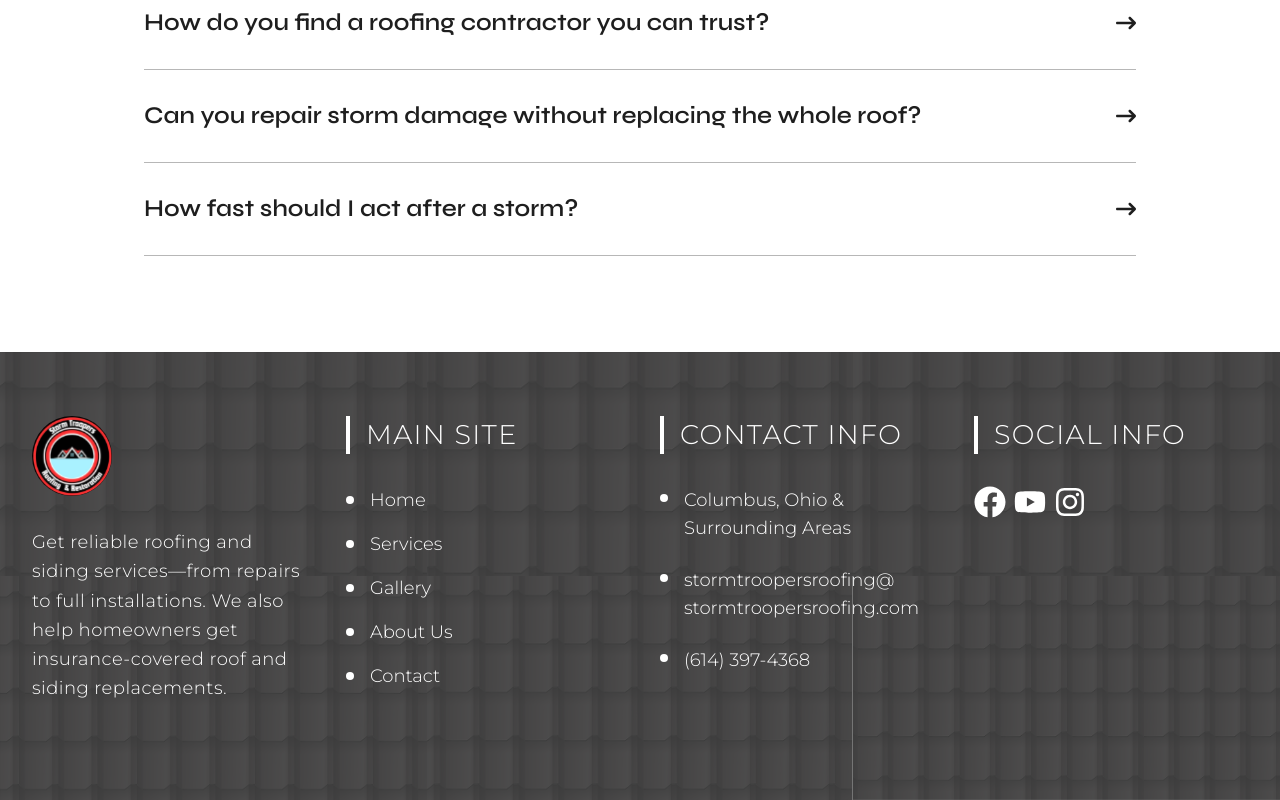
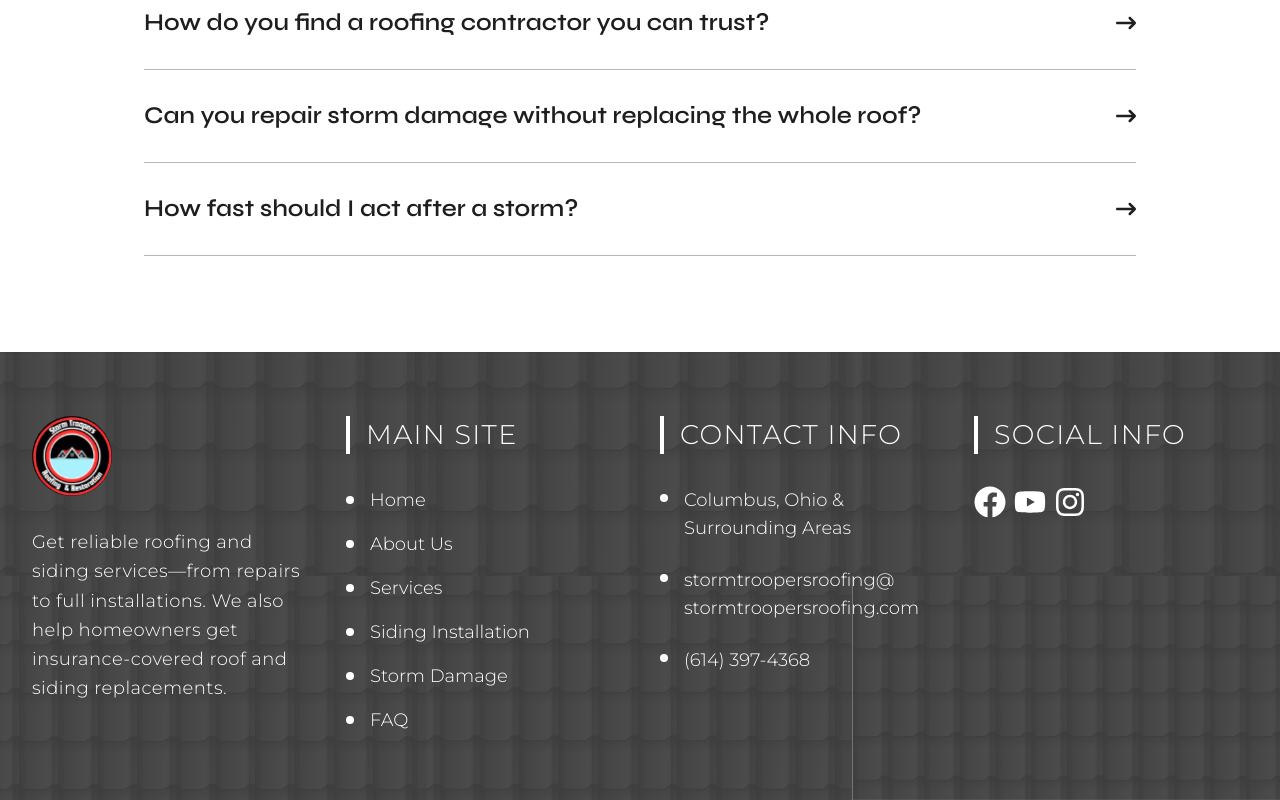
Before and after one commit to 36websolutions-arch/storm-troopers, a Next.js app: page / in a window 1280 px wide. Shown: the part 8057-8857 px from the top of the page. Built offline with nearby package versions, Linux system fonts and the light colour scheme.

Commit message:
update faq

```diff
--- a/src/common/Footer.tsx
+++ b/src/common/Footer.tsx
@@ -13,7 +13,32 @@ export default function Footer() {
     "/images/fot3.png",
   ];
 
-  const mainLinks = ["Home", "Services", "Gallery", "About Us", "Contact"];
+  const mainLinks = [
+    {
+      href: "#home",
+      label: "Home",
+    },
+    {
+      href: "#about",
+      label: "About Us",
+    },
+    {
+      href: "#services",
+      label: "Services",
+    },
+    {
+      href: "#sliding",
+      label: "Siding Installation",
+    },
+    {
+      href: "#damage",
+      label: "Storm Damage",
+    },
+    {
+      href: "#faq",
+      label: "FAQ",
+    },
+  ];
 
   const socialLinks = [
     {
@@ -78,9 +103,9 @@ export default function Footer() {
                   <li key={index} className="flex items-center group">
                     <span className="w-2 h-2 bg-white rounded-full mr-3 lg:mr-4 group-hover:scale-150 transition-transform duration-200 shrink-0"></span>
                     <Link
-                      href="/"
+                      href={link.href}
                       className="text-white font-light hover:text-gray-200 font-sans text-base lg:text-lg transition-all duration-200 hover:translate-x-2 transform">
-                      {link}
+                      {link.label}
                     </Link>
                   </li>
                 ))}
--- a/src/components/CompactFAQ.tsx
+++ b/src/components/CompactFAQ.tsx
@@ -10,27 +10,27 @@ const CompactFAQ = () => {
     {
       question: "How long does a claim take from start to finish?",
       answer:
-        "Looking for reliable siding installation? We install premium siding that's built for durability, insulation, and long-lasting curb appeal. Our process includes removing old siding, repairing structural issues, and installing new materials with precision for a flawless finish that protects your home year-round.",
+        "Most roofing insurance claims take 2–6 weeks from inspection to final installation. Timing depends on your insurance company, adjuster availability, and how busy the storm season is.",
     },
     {
       question: "What is the preferred Shingle we use?",
       answer:
-        "We use premium architectural shingles from leading manufacturers that offer superior durability, wind resistance, and long-lasting protection for your home.",
+        "Most homeowners prefer asphalt shingles because they give you the best balance of price, durability, and curb appeal. They look great, handle tough weather, and don’t require much upkeep — making them a practical, worry-free choice for families.",
     },
     {
       question: "How do you find a roofing contractor you can trust?",
       answer:
-        "Look for licensed, insured contractors with strong local references, proper certifications, and transparent pricing. Check reviews and ask for proof of insurance and warranties.",
+        "The best way to find a roofer you can trust is to look for honesty, transparency, and real customer feedback. Make sure they’re licensed, insured, and willing to show past projects. A trustworthy contractor explains everything clearly and never pressures you",
     },
     {
       question: "Can you repair storm damage without replacing the whole roof?",
       answer:
-        "In many cases, yes. We can often repair localized storm damage by replacing affected shingles and addressing specific issues without requiring a full roof replacement.",
+        "Yes. If the damage is isolated, we can repair only the affected shingles or sections. However, if the storm damage is widespread or affects the roof’s structure, a full replacement may be required for safety and insurance approval.",
     },
     {
       question: "How fast should I act after a storm?",
       answer:
-        "Act quickly to prevent further damage. Contact us within 24-48 hours for an inspection. Temporary repairs may be needed to protect your home from water intrusion.",
+        " As quickly as possible. Storm damage spreads fast and insurance deadlines don’t wait. We can inspect your roof within 24 hours, document everything, and help you secure your claim before problems get worse.",
     },
   ];
 
```
